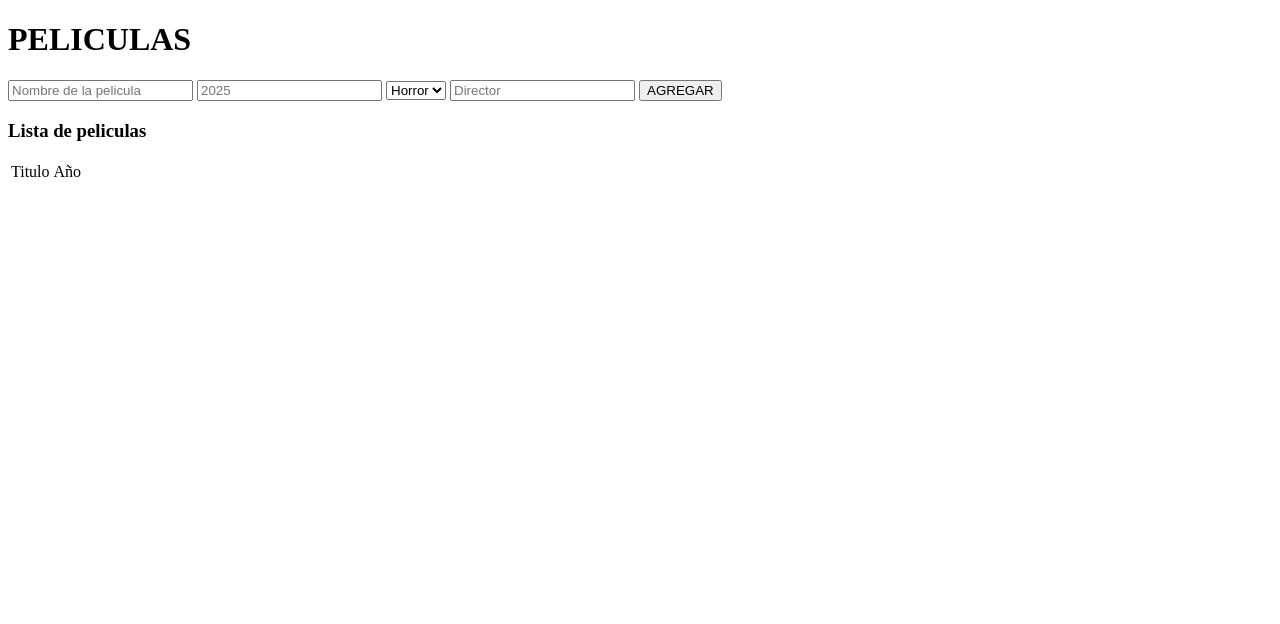
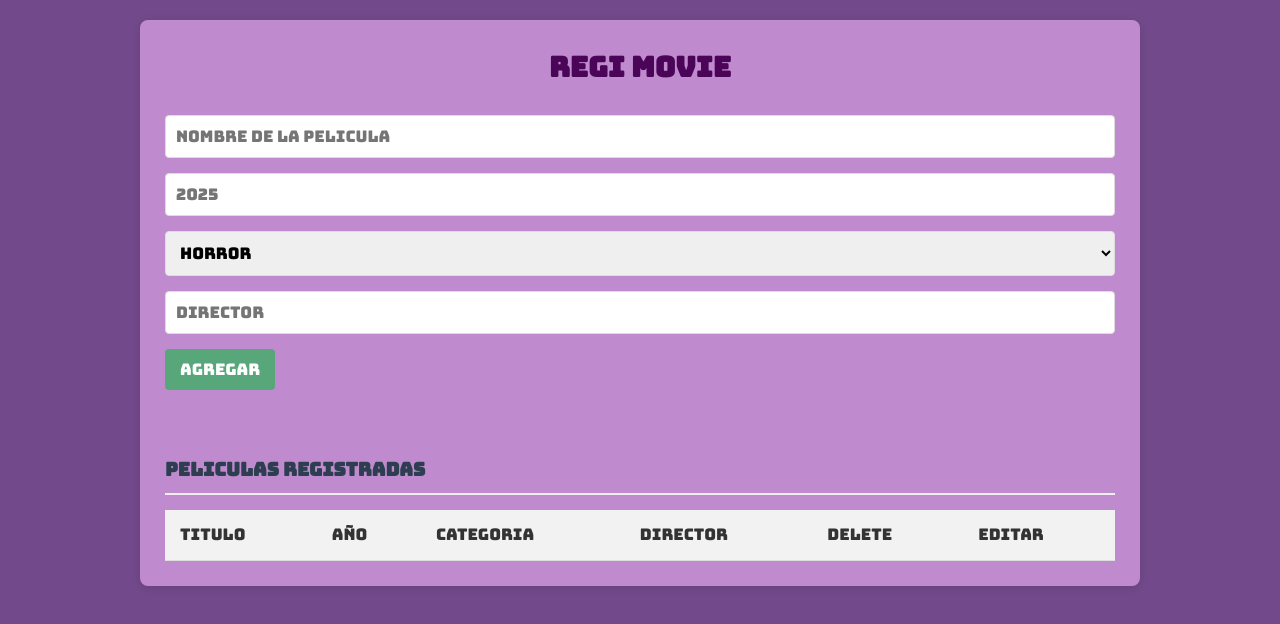
Before and after one commit to FranciscoVG410/WEB_Virtual, a plain HTML site: page form con js/index.html in a window 1280 px wide. Drawn offline with Linux system fonts and the light colour scheme.

Commit message:
asi nomas
yei

```diff
--- a/form con js/index.html
+++ b/form con js/index.html
@@ -3,37 +3,48 @@
 <head>
     <meta charset="UTF-8">
     <meta name="viewport" content="width=device-width, initial-scale=1.0">
+    <link rel="stylesheet" href="style.css">
+    <link rel="preconnect" href="https://fonts.googleapis.com">
+<link rel="preconnect" href="https://fonts.gstatic.com" crossorigin>
+<link href="https://fonts.googleapis.com/css2?family=Bungee&display=swap" rel="stylesheet">
     <title>Document</title>
 </head>
-<body>
+<body class="body">
     <div class="container">
-        <h1>PELICULAS</h1>
+        <h1>REGI MOVIE</h1>
 
         <form id="formulario">
             <input id="titulo" class="form-control" type="text"
             name="titulo" placeholder="Nombre de la pelicula">
-
+            <br>
             <input id="anio" class="form-control" type="number"
             name="anio" placeholder="2025">
-
-            <select id="titulo" class="form-select">
-                <option value="horror">Horror</option>
+            <br>
+            <select id="genero" class="form-select">
+                <option value="Horror">Horror</option>
+                <option value="Accion">Accion</option>
+                <option value="Romance">Romance</option>
+                <option value="Animacion">Animacion</option>
+                <option value="Documental">Documental</option>
             </select>
-
+            <br>
             <input id="director" class="form-control" type="text"
             name="director" placeholder="Director">
-
+            <br>
             <button class="btn btn-primary" type="submit">AGREGAR</button>
         </form>
-
-        <h3>Lista de peliculas</h3>
+        <br>
+        <h3>Peliculas Registradas</h3>
         <table class="table">
             <thead>
                 <td>Titulo</td>
                 <td>Año</td>
+                <td>Categoria</td>
+                <td>Director</td>
+                <td>Delete</td>
+                <td>Editar</td>
             </thead>
             <tbody id="cuerpo_tabla">
-
             </tbody>
         </table>
     </div>
--- a/form con js/script.js
+++ b/form con js/script.js
@@ -1,25 +1,54 @@
 let formulario = document.getElementById("formulario");
 
 formulario.addEventListener("submit", function(e){
-    console.log(document.getElementById)
+    e.preventDefault();
     let pelicula = {
         titulo: document.getElementById("titulo").value,
         anio: document.getElementById("anio").value,
-        genero: document.getElementById("genero"),
-        director: document.getElementById("director")
+        genero: document.getElementById("genero").value,
+        director: document.getElementById("director").value
     };
 
     agregarTabla(pelicula);
+
+    e.target.reset("");
 });
 
 function agregarTabla(pelicula){
     let cuerpo_tabla = document.getElementById("cuerpo_tabla");
-
     let fila = document.createElement("tr");
 
     for(let key in pelicula){
+        let campo = document.createElement("td");
         campo.textContent = pelicula[key];
         fila.appendChild(campo);
     }
+
+    let botonEliminar = document.createElement("button");
+    botonEliminar.textContent = "Eliminar";
+    botonEliminar.classList.add("btn", "btn-danger");
+    botonEliminar.onclick = function() {
+        cuerpo_tabla.removeChild(fila);
+    };
+
+    let botonEditar = document.createElement("button");
+    botonEditar.textContent = "Editar";
+    botonEditar.classList.add("btn", "btn-warning");
+    botonEditar.onclick = function() {
+        document.getElementById("titulo").value = fila.children[0].textContent;
+        document.getElementById("anio").value = fila.children[1].textContent;
+        document.getElementById("genero").value = fila.children[2].textContent;
+        document.getElementById("director").value = fila.children[3].textContent;
+        cuerpo_tabla.removeChild(fila);
+    };
+
+    let btnEliminar = document.createElement("td");
+    btnEliminar.appendChild(botonEliminar);
+
+    let btnEditar = document.createElement("td");
+    btnEditar.appendChild(botonEditar);
+
+    fila.appendChild(btnEliminar);
+    fila.appendChild(btnEditar);
     cuerpo_tabla.appendChild(fila);
 }
--- a/form con js/style.css
+++ b/form con js/style.css
@@ -1,10 +1,122 @@
-body{
-    background: lightblue;
-    text-align: center;
-    padding-top: 10px;
+/* Basic Reset */
+* {
+    margin: 0;
+    padding: 0;
+    box-sizing: border-box;
+    font-family: "Bungee", sans-serif;
 }
 
-button{
-    display: flex;
-    justify-content: center;
+body {
+    background-color: #72498a;
+    color: #333;
+    line-height: 1.6;
+    padding: 20px;
 }
+
+.container {
+    max-width: 1000px;
+    margin: 0 auto;
+    background-color: rgb(192, 139, 206);
+    padding: 25px;
+    border-radius: 8px;
+    box-shadow: 0 2px 10px rgba(0, 0, 0, 0.1);
+}
+
+h1 {
+    text-align: center;
+    margin-bottom: 25px;
+    color: #4a0458;
+    font-size: 28px;
+}
+
+h3 {
+    margin: 20px 0 15px;
+    color: #2c3e50;
+    border-bottom: 2px solid #eee;
+    padding-bottom: 8px;
+}
+
+#formulario {
+    margin-bottom: 20px;
+}
+
+.form-control, .form-select {
+    width: 100%;
+    padding: 10px;
+    margin-bottom: 15px;
+    border: 1px solid #ddd;
+    border-radius: 4px;
+    font-size: 16px;
+}
+
+.form-control:focus, .form-select:focus {
+    outline: none;
+    border-color: #3498db;
+    box-shadow: 0 0 5px rgba(52, 152, 219, 0.5);
+}
+
+.btn {
+    display: inline-block;
+    padding: 10px 15px;
+    background-color: #187047;
+    color: white;
+    border: none;
+    border-radius: 4px;
+    cursor: pointer;
+    font-size: 16px;
+    transition: background-color 0.3s;
+}
+
+.btn:hover {
+    background-color: #284b37;
+}
+
+.btn-primary {
+    background-color: #58a77b;
+}
+
+.table {
+    width: 100%;
+    border-collapse: collapse;
+    margin-top: 10px;
+}
+
+.table thead {
+    background-color: #f2f2f2;
+}
+
+.table td, .table th {
+    padding: 12px 15px;
+    text-align: left;
+    border-bottom: 1px solid #ddd;
+}
+
+.table tbody tr:hover {
+    background-color: #f5f5f5;
+}
+
+.btn-delete, .btn-edit {
+    padding: 6px 10px;
+    margin: 2px;
+    border-radius: 4px;
+    cursor: pointer;
+    font-size: 14px;
+    border: none;
+    color: white;
+}
+
+.btn-delete {
+    background-color: #e74c3c;
+}
+
+.btn-delete:hover {
+    background-color: #c0392b;
+}
+
+.btn-edit {
+    background-color: #f39c12;
+}
+
+.btn-edit:hover {
+    background-color: #d35400;
+}
```
